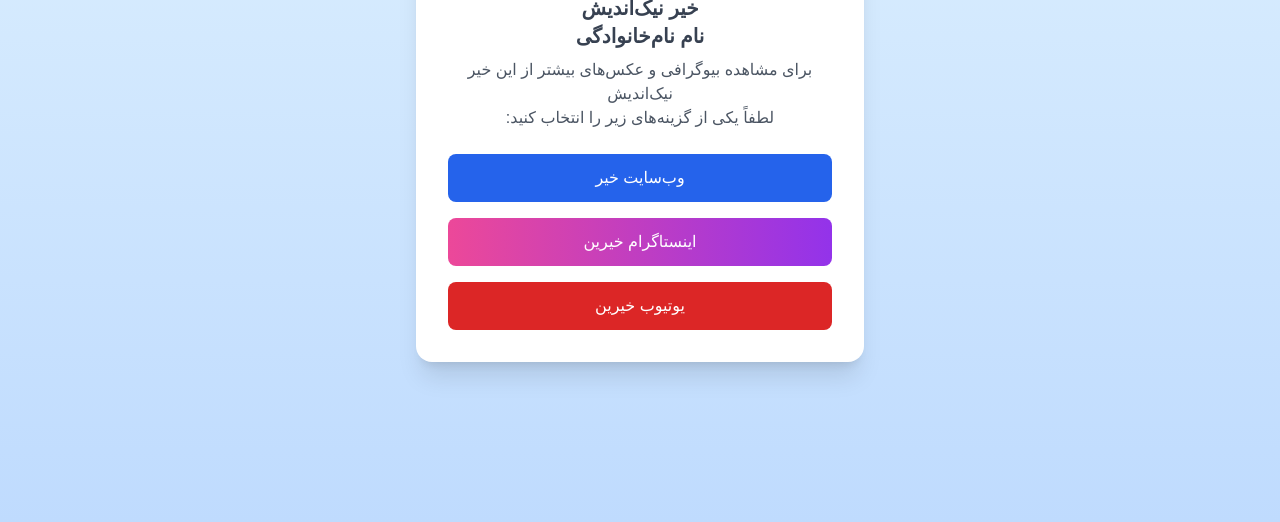
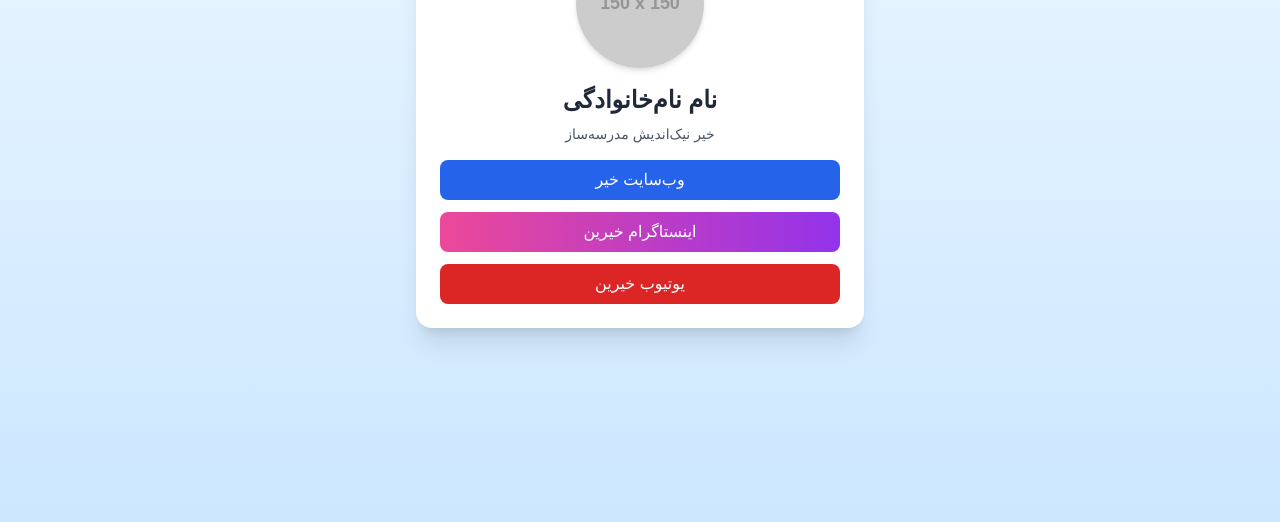
Before and after one commit to Ahmadjafari200/khayerin-menu, a plain HTML site: page index.html in a window 1280 px wide. Shown: the part 278-800 px from the top of the page. Drawn offline with nearby package versions, Linux system fonts and the light colour scheme; placeholder pictures from the web are drawn by us.

Commit message:
Update index.html

```diff
--- a/index.html
+++ b/index.html
@@ -3,40 +3,52 @@
 <head>
     <meta charset="UTF-8">
     <meta name="viewport" content="width=device-width, initial-scale=1.0">
-    <title>منوی خیرین مدرسه‌ساز استان مرکزی</title>
+    <title>خیر مدرسه‌ساز</title>
     <script src="https://cdn.tailwindcss.com"></script>
     <style>
-        body { background: linear-gradient(to bottom, #e0f2fe, #bfdbfe); font-family: Arial, sans-serif; }
-        .menu-container { animation: slideIn 0.5s ease-in-out; }
-        @keyframes slideIn { 0% { opacity: 0; transform: translateY(20px); } 100% { opacity: 1; transform: translateY(0); } }
-        .btn { transition: transform 0.2s, background-color 0.3s; }
-        .btn:hover { transform: scale(1.05); }
+        body {
+            font-family: 'Vazir', sans-serif;
+            background: linear-gradient(to bottom, #f0f9ff, #cce7ff);
+        }
+        .card {
+            animation: fadeIn 0.6s ease;
+        }
+        @keyframes fadeIn {
+            0% { opacity: 0; transform: translateY(20px); }
+            100% { opacity: 1; transform: translateY(0); }
+        }
+        .btn:hover {
+            transform: scale(1.05);
+        }
     </style>
 </head>
-<body class="flex items-center justify-center min-h-screen">
-    <div class="menu-container bg-white rounded-2xl shadow-xl p-8 max-w-md w-full text-center">
-        <h1 class="text-3xl font-bold text-gray-800 mb-2">خیرین مدرسه‌ساز استان مرکزی</h1>
-        <h2 id="kheyr-name" class="text-xl font-semibold text-gray-700 mb-2"></h2>
-        <p class="text-gray-600 mb-6">برای مشاهده بیوگرافی و عکس‌های بیشتر از این خیر نیک‌اندیش<br>لطفاً یکی از گزینه‌های زیر را انتخاب کنید:</p>
-        <a id="website-link" class="btn block bg-blue-600 text-white py-3 px-4 rounded-lg mb-4 hover:bg-blue-700">وب‌سایت خیر</a>
-        <a id="instagram-link" class="btn block bg-gradient-to-r from-pink-500 to-purple-600 text-white py-3 px-4 rounded-lg mb-4 hover:from-pink-600 hover:to-purple-700">اینستاگرام خیرین</a>
-        <a id="youtube-link" href="https://www.youtube.com" class="btn block bg-red-600 text-white py-3 px-4 rounded-lg hover:bg-red-700">یوتیوب خیرین</a>
+<body class="min-h-screen flex items-center justify-center">
+    <div class="card bg-white shadow-xl rounded-2xl p-6 max-w-md w-full text-center">
+        <img id="kheyr-photo" src="" alt="عکس خیر" class="w-32 h-32 mx-auto rounded-full mb-4 shadow-md object-cover">
+        <h1 id="kheyr-name" class="text-2xl font-bold text-gray-800 mb-2"></h1>
+        <p class="text-sm text-gray-600 mb-4">خیر نیک‌اندیش مدرسه‌ساز</p>
+
+        <div class="space-y-3">
+            <a id="website-link" class="btn block bg-blue-600 text-white py-2 px-4 rounded-lg hover:bg-blue-700 transition">وب‌سایت خیر</a>
+            <a id="instagram-link" class="btn block bg-gradient-to-r from-pink-500 to-purple-600 text-white py-2 px-4 rounded-lg hover:brightness-110 transition">اینستاگرام خیرین</a>
+            <a id="youtube-link" class="btn block bg-red-600 text-white py-2 px-4 rounded-lg hover:bg-red-700 transition">یوتیوب خیرین</a>
+        </div>
     </div>
 
     <script>
         const urlParams = new URLSearchParams(window.location.search);
         const name = urlParams.get('name') || 'نام';
         const lastname = urlParams.get('lastname') || 'نام‌خانوادگی';
-        const website_url = urlParams.get('website') || 'javascript:alert("وب‌سایت به‌زودی آماده می‌شود!")';
-        const instagram_url = urlParams.get('instagram') || 'javascript:alert("اینستاگرام به‌زودی آماده می‌شود!")';
-        const youtube_url = urlParams.get('youtube') || 'javascript:alert("یوتیوب به‌زودی آماده می‌شود!")';
+        const website_url = urlParams.get('website') || 'javascript:alert("وب‌سایت به‌زودی اضافه خواهد شد.")';
+        const instagram_url = urlParams.get('instagram') || 'javascript:alert("اینستاگرام به‌زودی اضافه خواهد شد.")';
+        const youtube_url = urlParams.get('youtube') || 'javascript:alert("یوتیوب به‌زودی اضافه خواهد شد.")';
+        const photo = urlParams.get('photo') || 'https://via.placeholder.com/150';
 
+        document.getElementById('kheyr-name').textContent = `${name} ${lastname}`;
         document.getElementById('website-link').href = website_url;
         document.getElementById('instagram-link').href = instagram_url;
         document.getElementById('youtube-link').href = youtube_url;
-
-        const fullName = `خیر نیک‌اندیش<br>${name} ${lastname}`;
-        document.getElementById('kheyr-name').innerHTML = fullName;
+        document.getElementById('kheyr-photo').src = photo;
     </script>
 </body>
 </html>
```
